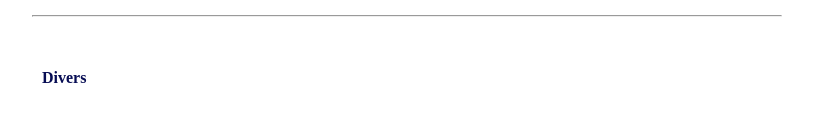
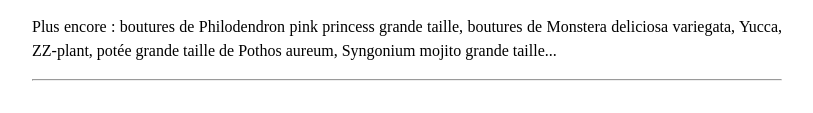
Before and after one commit to Margu-hub/index.html, a plain HTML site: page index.html in a window 1280 px wide. Shown: the part 8466-8579 px from the top of the page, without its empty margins (233-1046 px from the left). Drawn offline with Linux system fonts and the light colour scheme.

Commit message:
Update index.html

```diff
--- a/index.html
+++ b/index.html
@@ -306,6 +306,11 @@ function toggleDisplay(elmt)
 </table>
 </p>
 
+	<p>
+Plus encore : boutures de Philodendron pink princess grande taille, boutures de Monstera deliciosa variegata, Yucca, ZZ-plant, potée grande taille de Pothos aureum, Syngonium mojito grande taille...
+	</p>
+
+
 <hr>
 
 </div>
```
